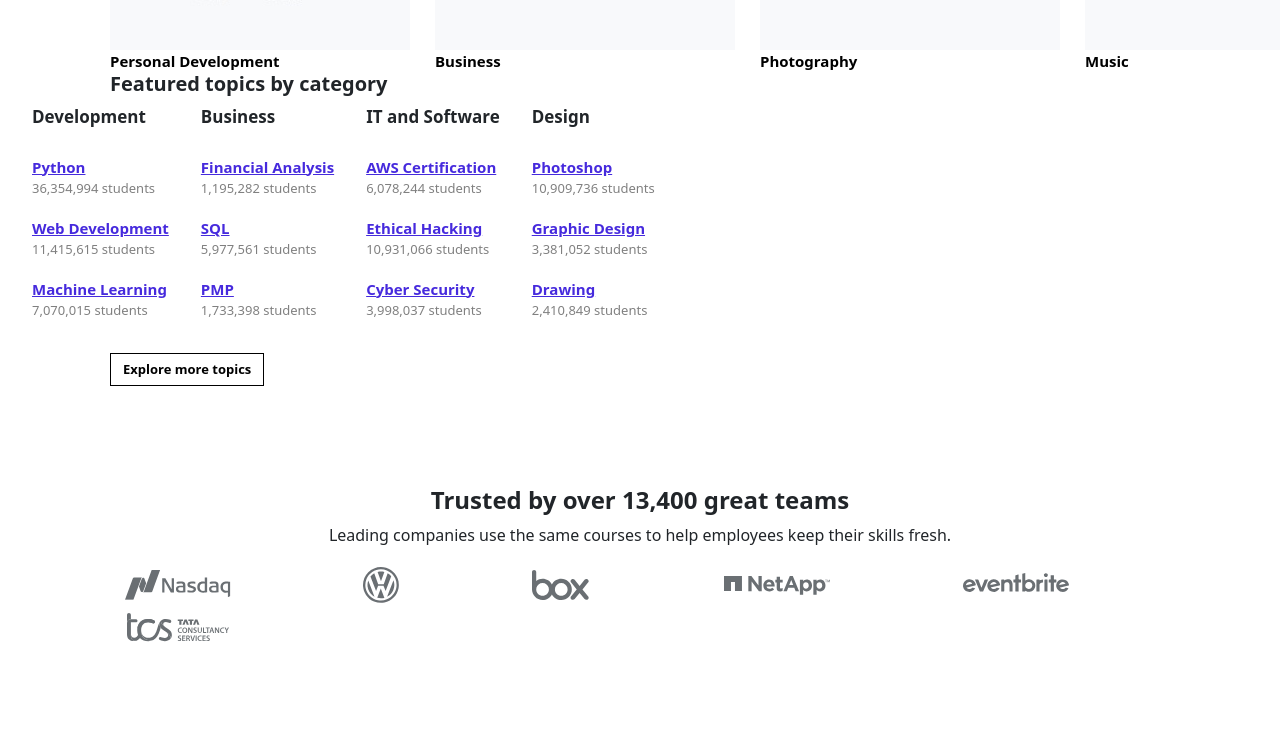
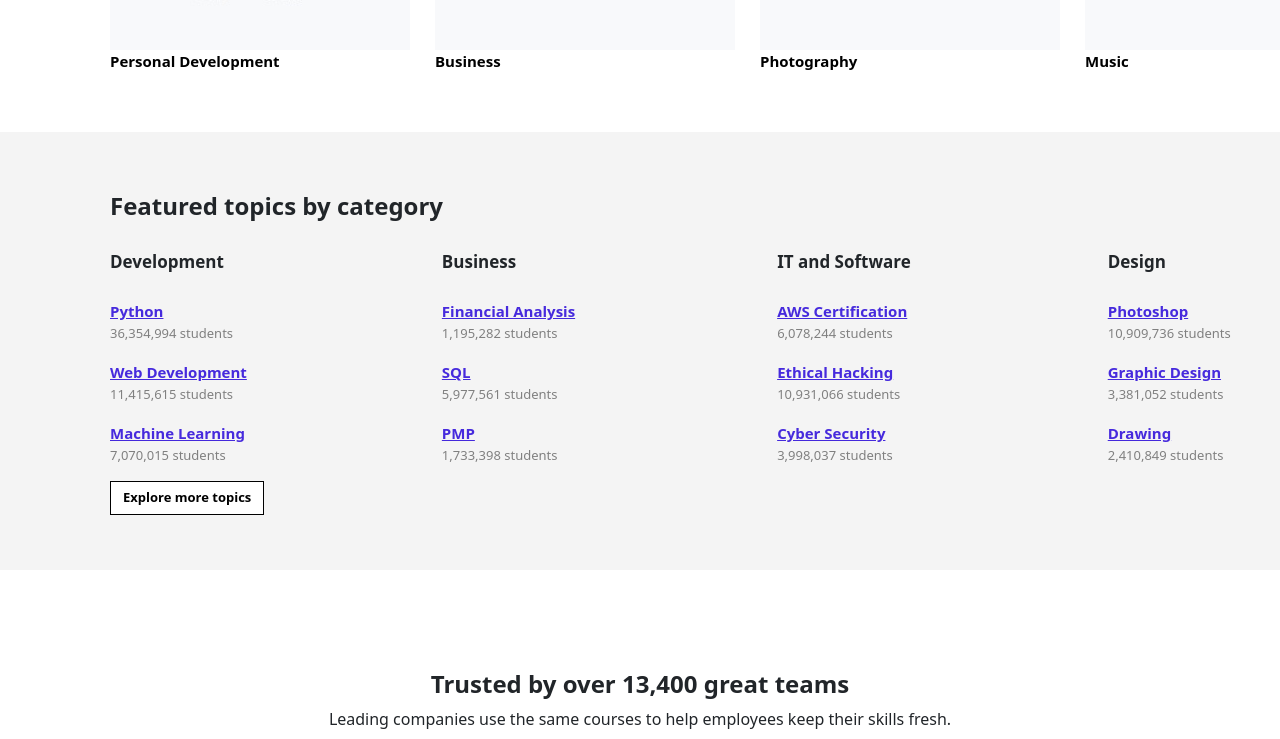
Before and after one commit to BlessingAggrey/Udemyy-clone-project, a plain HTML site: page index.html in a window 1280 px wide. Shown: the part 1954-2693 px from the top of the page. Drawn offline with nearby package versions, Linux system fonts and the light colour scheme.

Commit message:
udemyy clone

```diff
--- a/CSS/style.css
+++ b/CSS/style.css
@@ -345,9 +345,35 @@ color: black;
     flex-direction: row;
 }
 
-.section5 h5 {
+.section5 h4 {
     font-weight: 750;
     padding-left: 110px;
+    padding-bottom: 20px;
+}
+
+.section5 {
+    box-sizing: border-box;
+    border-style: none;
+    margin-top: 60px;
+    padding-top: 60px;
+    padding-bottom: 55px;
+    background-color: rgba(128, 128, 128, 0.088);
+}
+
+.ul-lists4 {
+    padding-left: 165px;
+}
+
+.ul-lists3 {
+    padding-left: 170px;
+}
+
+.ul-lists2 {
+    padding-left: 163px;
+}
+
+.ul-lists1 {
+    padding-left: 78px;
 }
 
 .ul-lists li {
--- a/index.html
+++ b/index.html
@@ -176,10 +176,6 @@
                 <h4 class="students-h4">
                     Students are viewing
                 </h4>
-
-                <div class="students-img">
-
-                </div>
             </div>
         </div>
     </section>
@@ -271,8 +267,9 @@
     </section>
 
     <section class="section5">
-        <h5>Featured topics by category</h5>
+        <h4>Featured topics by category</h4>
         <div class="featured">
+           <div class="ul-lists1">
             <ul style="list-style: none;" class="ul-lists">
                 <li>Development</li>
                 <br>
@@ -289,7 +286,9 @@
                     <p>7,070,015 students</p>
                 </li>
             </ul>
+           </div>
 
+           <div class="ul-lists2">
             <ul style="list-style: none;" class="ul-lists">
                 <li>Business</li>
                 <br>
@@ -306,7 +305,9 @@
                     <p>1,733,398 students</p>
                 </li>
             </ul>
+           </div>
 
+            <div class="ul-lists3">
                 <ul style="list-style: none;" class="ul-lists">
                     <li>IT and Software</li>
                     <br>
@@ -323,7 +324,9 @@
                         <p>3,998,037 students</p>
                     </li>
                 </ul>
+            </div>
 
+            <div class="ul-lists4">
                 <ul style="list-style: none;" class="ul-lists">
                     <li>Design</li>
                     <br>
@@ -340,6 +343,7 @@
                         <p>2,410,849 students</p>
                     </li>
                 </ul>
+            </div>
         </div>
         <a style="background-color: white; color:black; font-size: 13px; font-weight: 700; border-color: black; margin-left: 110px; border-radius: 0px;"
             href="https://udemy.com" class="btn btn-primary">Explore more topics</a>
```
Lines whose indentation alone changed are shown as unchanged.
